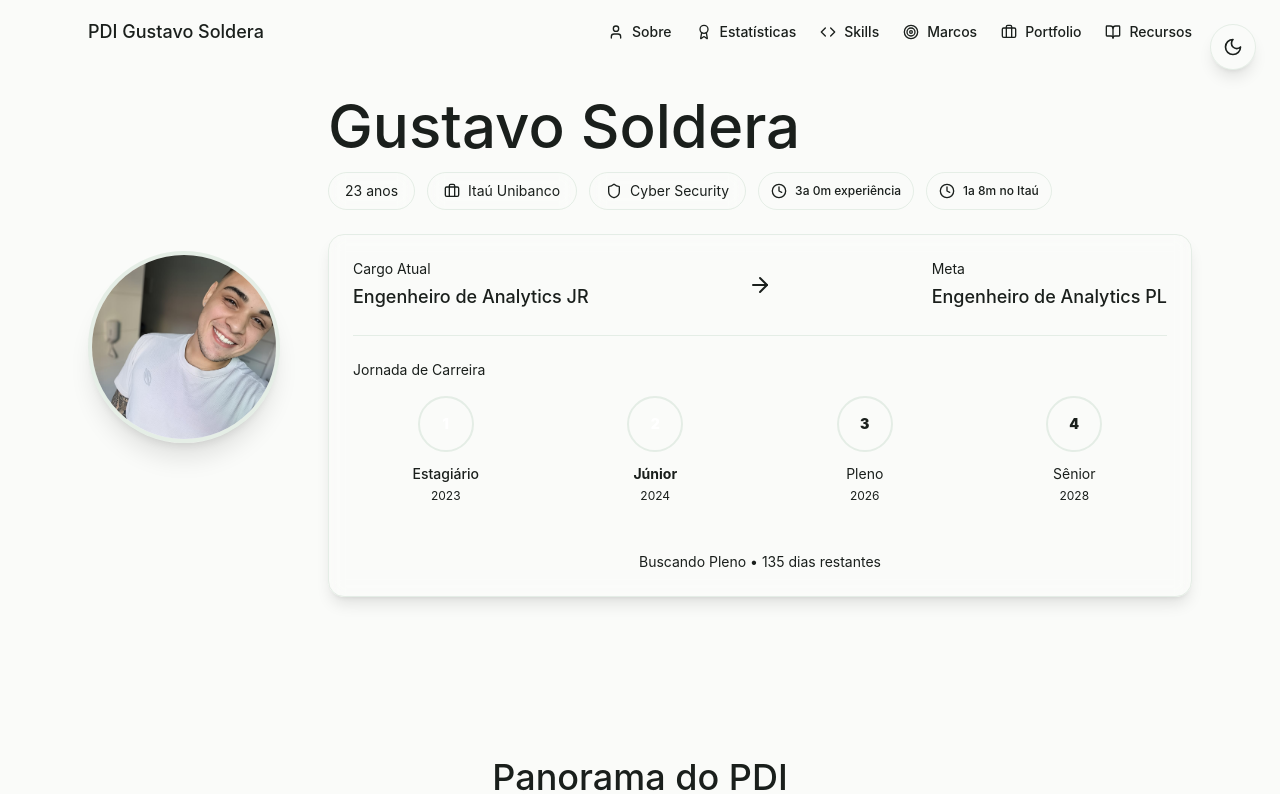
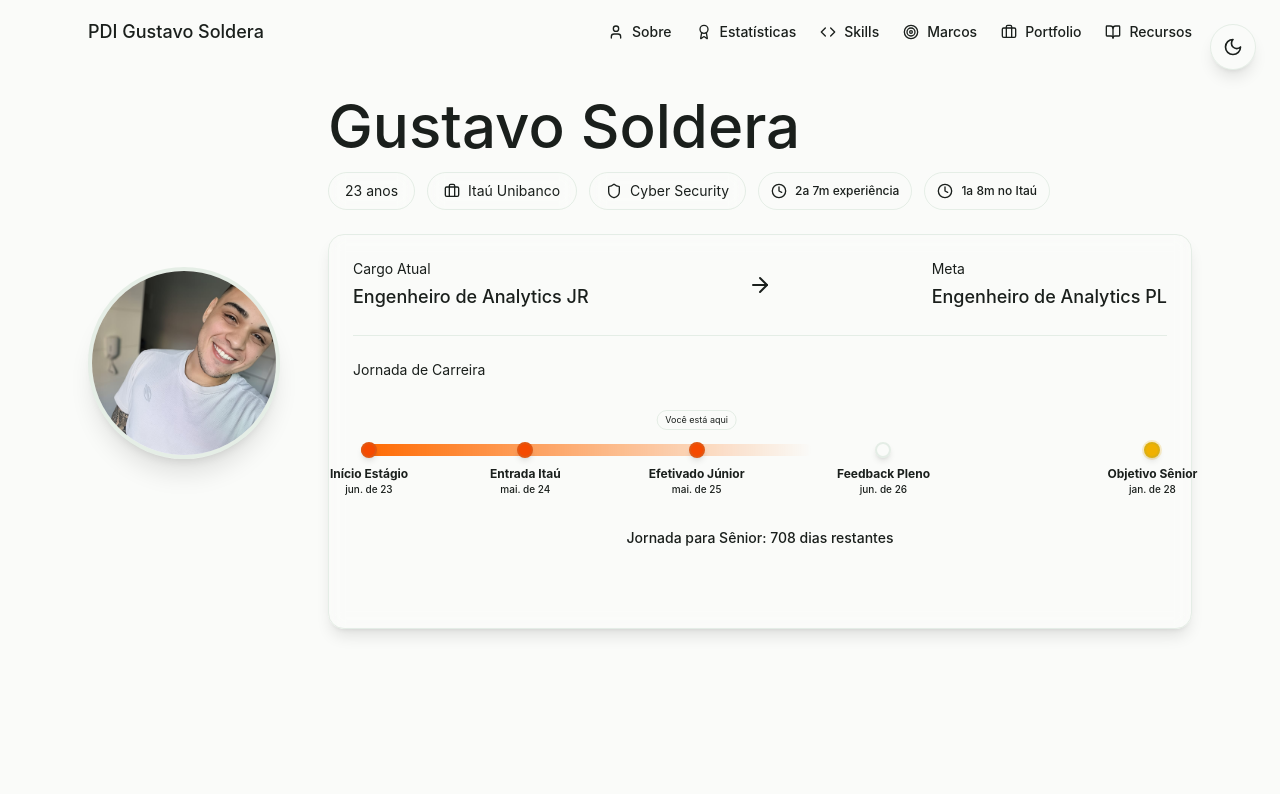
Before and after one commit to g-soldera/gus-pdi, a React (Vite) app: page / in a window 1280 px wide. Shown: the top 794 px of the page. Built offline with nearby package versions, Linux system fonts and the light colour scheme.

Commit message:
feat: ajustar linha do tempo de carreira com marcos alinhados ao tempo

```diff
--- a/src/app/components/CareerTimeline.tsx
+++ b/src/app/components/CareerTimeline.tsx
@@ -6,128 +6,101 @@ interface CareerTimelineProps {
   info: PersonalInfo;
 }
 
-interface TimelineStage {
+interface CareerMarker {
   label: string;
-  startDate: Date;
-  endDate: Date;
-  isActive: boolean;
-  isFuture: boolean;
-  isActingAs?: boolean;
+  date: Date;
+  type: 'career' | 'goal';
 }
 
 export function CareerTimeline({ info }: CareerTimelineProps) {
   const now = new Date();
 
-  // Define timeline stages com datas corretas
-  const stages: TimelineStage[] = [
-    {
-      label: 'Estagiário',
-      startDate: new Date('2023-06-07'),
-      endDate: new Date('2024-05-05'),
-      isActive: false,
-      isFuture: false,
-    },
-    {
-      label: 'Júnior',
-      startDate: new Date('2024-05-05'),
-      endDate: new Date(info.timelineTarget || '2026-06-07'),
-      isActive: now >= new Date('2024-05-05') && now < new Date(info.timelineTarget || '2026-06-07'),
-      isFuture: false,
-    },
-    {
-      label: 'Pleno',
-      startDate: new Date(info.timelineTarget || '2026-06-07'),
-      endDate: new Date(info.seniorTargetDate || '2028-01-01'),
-      isActive: now >= new Date(info.timelineTarget || '2026-06-07') && now < new Date(info.seniorTargetDate || '2028-01-01'),
-      isFuture: now < new Date(info.timelineTarget || '2026-06-07'),
-      isActingAs: now >= new Date(info.timelineTarget || '2026-06-07') && now < new Date(info.seniorTargetDate || '2028-01-01'),
-    },
-    {
-      label: 'Sênior',
-      startDate: new Date(info.seniorTargetDate || '2028-01-01'),
-      endDate: new Date('2030-01-01'),
-      isActive: false,
-      isFuture: true,
-    },
+  // Datas base conforme solicitado
+  const startDate = new Date('2023-06-07'); // Início estágio
+  const seniorDate = new Date('2028-01-01'); // Objetivo Sênior
+  const endDate = new Date('2028-02-01'); // Sobra no final para não ficar estranho
+
+  const markers: CareerMarker[] = [
+    { label: 'Início Estágio', date: new Date('2023-06-07'), type: 'career' },
+    { label: 'Entrada Itaú', date: new Date('2024-05-05'), type: 'career' },
+    { label: 'Efetivado Júnior', date: new Date('2025-05-05'), type: 'career' },
+    { label: 'Feedback Pleno', date: new Date('2026-06-07'), type: 'career' },
+    { label: 'Objetivo Sênior', date: new Date('2028-01-01'), type: 'goal' },
   ];
 
-  const getStageColor = (stage: TimelineStage): string => {
-    if (stage.isFuture) return 'bg-muted';
-    if (stage.isActingAs) return 'bg-gradient-to-r from-primary to-primary-light';
-    if (stage.isActive) return 'bg-primary';
-    return 'bg-success';
+  // Cálculo de progresso total na barra
+  const totalDuration = endDate.getTime() - startDate.getTime();
+  const currentProgress = Math.min(Math.max(((now.getTime() - startDate.getTime()) / totalDuration) * 100, 0), 100);
+
+  const getMarkerPosition = (date: Date) => {
+    return ((date.getTime() - startDate.getTime()) / totalDuration) * 100;
   };
 
-  const getStageTextColor = (stage: TimelineStage): string => {
-    if (stage.isFuture) return 'text-muted-foreground';
-    if (stage.isActingAs) return 'text-primary font-bold';
-    if (stage.isActive) return 'text-primary font-bold';
-    return 'text-success font-medium';
-  };
+  return (
+    <div className="w-full py-12 px-2">
+      <div className="relative h-3 bg-muted rounded-full mb-16">
+        {/* Barra de Progresso Principal */}
+        <motion.div
+          className="absolute h-full bg-gradient-to-r from-orange-500 via-primary to-primary-light rounded-full z-10"
+          initial={{ width: 0 }}
+          animate={{ width: `${currentProgress}%` }}
+          transition={{ duration: 1.2, ease: 'easeOut' }}
+        />
 
-  // Calcular progresso total da jornada (desde Jan/2023)
-  const totalStart = new Date('2023-01-01').getTime();
-  const totalEnd = stages[stages.length - 1].endDate.getTime();
-  const currentTime = now.getTime();
-  const progressPercent = Math.min(Math.max(((currentTime - totalStart) / (totalEnd - totalStart)) * 100, 0), 100);
+        {/* Marcadores na Barra */}
+        {markers.map((marker, index) => {
+          const position = getMarkerPosition(marker.date);
+          const isPast = marker.date <= now;
+          const isSenior = marker.type === 'goal';
 
-  return (
-    <div className="w-full">
-      <div className="flex items-center justify-between gap-2 md:gap-4 lg:gap-6">
-        {stages.map((stage, index) => (
-          <motion.div
-            key={stage.label}
-            initial={{ opacity: 0, y: 10 }}
-            animate={{ opacity: 1, y: 0 }}
-            transition={{ delay: index * 0.1 }}
-            className="flex-1 flex flex-col items-center"
-          >
-            {/* Stage Circle */}
-            <motion.div
-              className={`w-12 h-12 md:w-14 md:h-14 rounded-full flex items-center justify-center mb-3 transition-all ${getStageColor(stage)} border-2 ${
-                stage.isActingAs ? 'border-primary shadow-lg shadow-primary/30' : 'border-border'
-              }`}
-              animate={stage.isActingAs ? { scale: [1, 1.05, 1] } : {}}
-              transition={stage.isActingAs ? { duration: 2, repeat: Infinity } : {}}
+          return (
+            <div
+              key={index}
+              className="absolute top-1/2 -translate-y-1/2 z-20"
+              style={{ left: `${position}%` }}
             >
-              <span className={`text-xs md:text-sm font-black ${stage.isFuture ? 'text-muted-foreground' : 'text-white'}`}>
-                {index + 1}
-              </span>
-            </motion.div>
+              {/* Ponto na barra */}
+              <motion.div
+                initial={{ scale: 0 }}
+                animate={{ scale: 1 }}
+                transition={{ delay: index * 0.1 + 0.5 }}
+                className={`w-4 h-4 rounded-full border-2 border-background shadow-md transition-colors ${
+                  isSenior
+                    ? 'bg-yellow-500 ring-2 ring-yellow-500/20'
+                    : isPast ? 'bg-orange-600' : 'bg-muted-foreground'
+                }`}
+                title={`${marker.label}: ${marker.date.toLocaleDateString('pt-BR')}`}
+              />
 
-            {/* Stage Label */}
-            <div className="text-center">
-              <p className={`text-xs md:text-sm ${getStageTextColor(stage)}`}>
-                {stage.label}
-              </p>
-              <p className="text-[10px] md:text-xs text-muted-foreground mt-1">
-                {stage.startDate.getFullYear()}
-              </p>
+              {/* Label e Data */}
+              <div className="absolute top-6 left-1/2 -translate-x-1/2 w-max text-center">
+                <p className={`text-[10px] md:text-xs font-bold whitespace-nowrap ${isPast ? 'text-foreground' : 'text-muted-foreground'}`}>
+                  {marker.label}
+                </p>
+                <p className="text-[9px] md:text-[10px] text-muted-foreground font-medium">
+                  {marker.date.toLocaleDateString('pt-BR', { month: 'short', year: '2-digit' })}
+                </p>
+              </div>
+
+              {/* Marcação especial para o momento atual se estiver próximo */}
+              {isPast && index < markers.length - 1 && markers[index+1].date > now && (
+                <div className="absolute -top-8 left-1/2 -translate-x-1/2">
+                   <div className="bg-primary/10 text-primary text-[9px] px-2 py-0.5 rounded-full border border-primary/20 whitespace-nowrap">
+                      Você está aqui
+                   </div>
+                </div>
+              )}
             </div>
-          </motion.div>
-        ))}
+          );
+        })}
       </div>
 
-      {/* Timeline Bar - sincronizada com os marcos (desde Jan/2023) */}
-      <div className="mt-6 relative h-2 bg-border rounded-full overflow-hidden">
-        <motion.div
-          className="h-full bg-gradient-to-r from-success via-primary to-primary-light rounded-full"
-          initial={{ width: 0 }}
-          animate={{
-            width: `${progressPercent}%`,
-          }}
-          transition={{ duration: 0.8, ease: 'easeOut' }}
-        />
-      </div>
-
-      {/* Status Text */}
-      <div className="mt-4 text-center">
-        <p className="text-sm text-muted-foreground">
-          {stages.find(s => s.isActive)?.isActingAs
-            ? 'Foco: Evolução para Sênior (Janeiro de 2028)'
-            : stages.find(s => s.isActive)
-            ? `Buscando Pleno • ${Math.ceil((new Date(info.timelineTarget || '2026-06-07').getTime() - now.getTime()) / (1000 * 60 * 60 * 24))} dias restantes`
-            : 'Objetivo: Sênior em Janeiro de 2028'}
+      {/* Status Final */}
+      <div className="text-center mt-8">
+        <p className="text-sm font-medium text-muted-foreground bg-muted/30 py-2 px-4 rounded-full inline-block">
+          {now < seniorDate
+            ? `Jornada para Sênior: ${Math.ceil((seniorDate.getTime() - now.getTime()) / (1000 * 60 * 60 * 24))} dias restantes`
+            : 'Objetivo Sênior alcançado! 🚀'}
         </p>
       </div>
     </div>
--- a/src/data/pdiData.ts
+++ b/src/data/pdiData.ts
@@ -3,16 +3,16 @@ import { PersonalInfo, Skill, Milestone, Project, Resource } from '@/types/pdi';
 export const personalInfo: PersonalInfo = {
   name: 'Gustavo Soldera',
   birthDate: '2002-05-30',
-  startDate: '2025-06-02',
+  startDate: '2025-05-05', // Efetivado como Júnior
   company: 'Itaú Unibanco',
   department: 'Cyber Security',
   currentRole: 'Engenheiro de Analytics JR',
   targetRole: 'Engenheiro de Analytics PL',
   targetTimelineMonths: 12,
-  timelineTarget: '2026-06-07',
-  seniorTargetDate: '2028-01-01',
-  experienceStartDate: '2023-01-01',
-  bankStartDate: '2024-05-05',
+  timelineTarget: '2026-06-07', // Feedback de Pleno
+  seniorTargetDate: '2028-01-01', // Desejo estar como Sênior
+  experienceStartDate: '2023-06-07', // Início como Estagiário
+  bankStartDate: '2024-05-05', // Entro no Itaú
   profileImage: '/assets/img/profile.jpg',
 };
 
```
